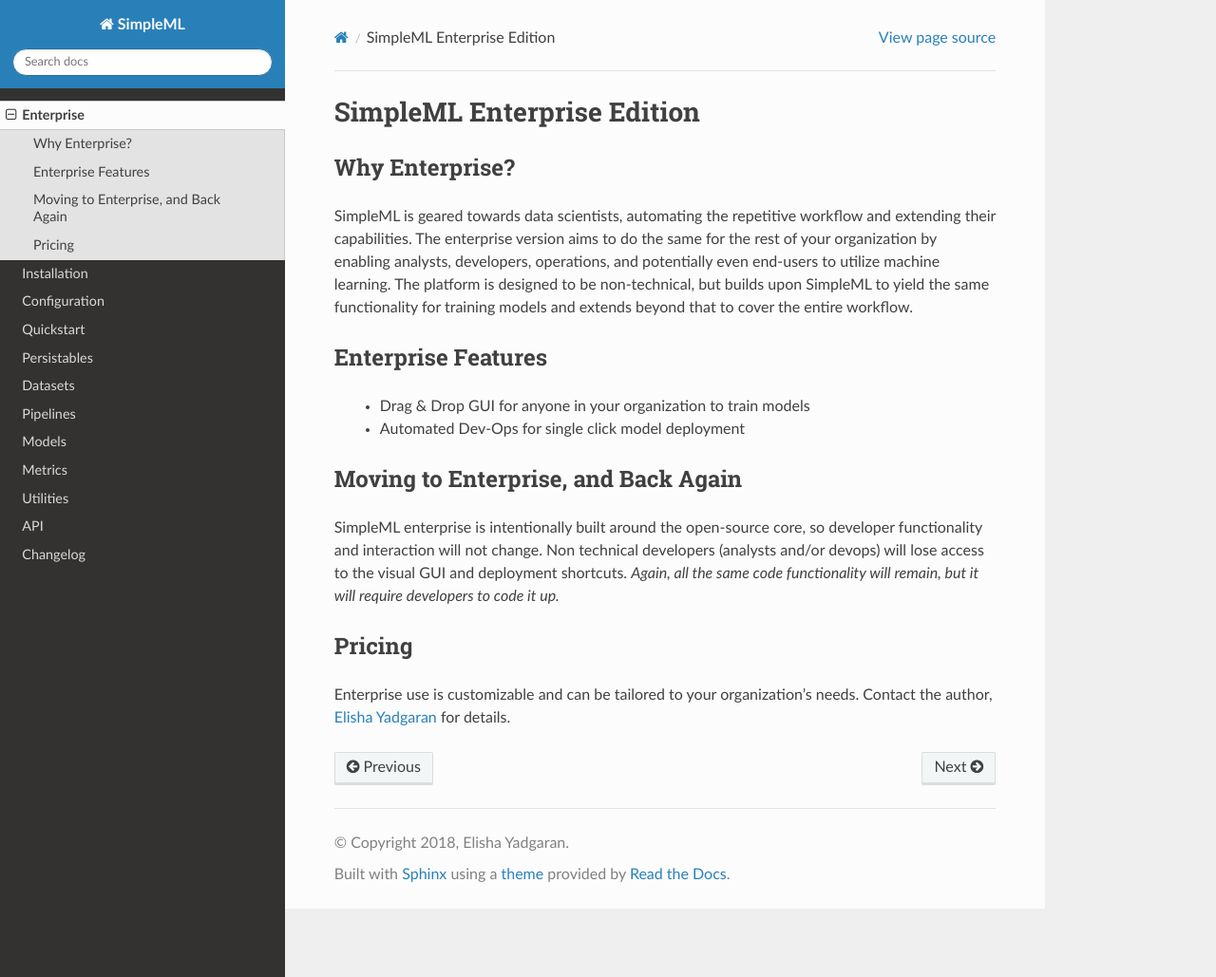
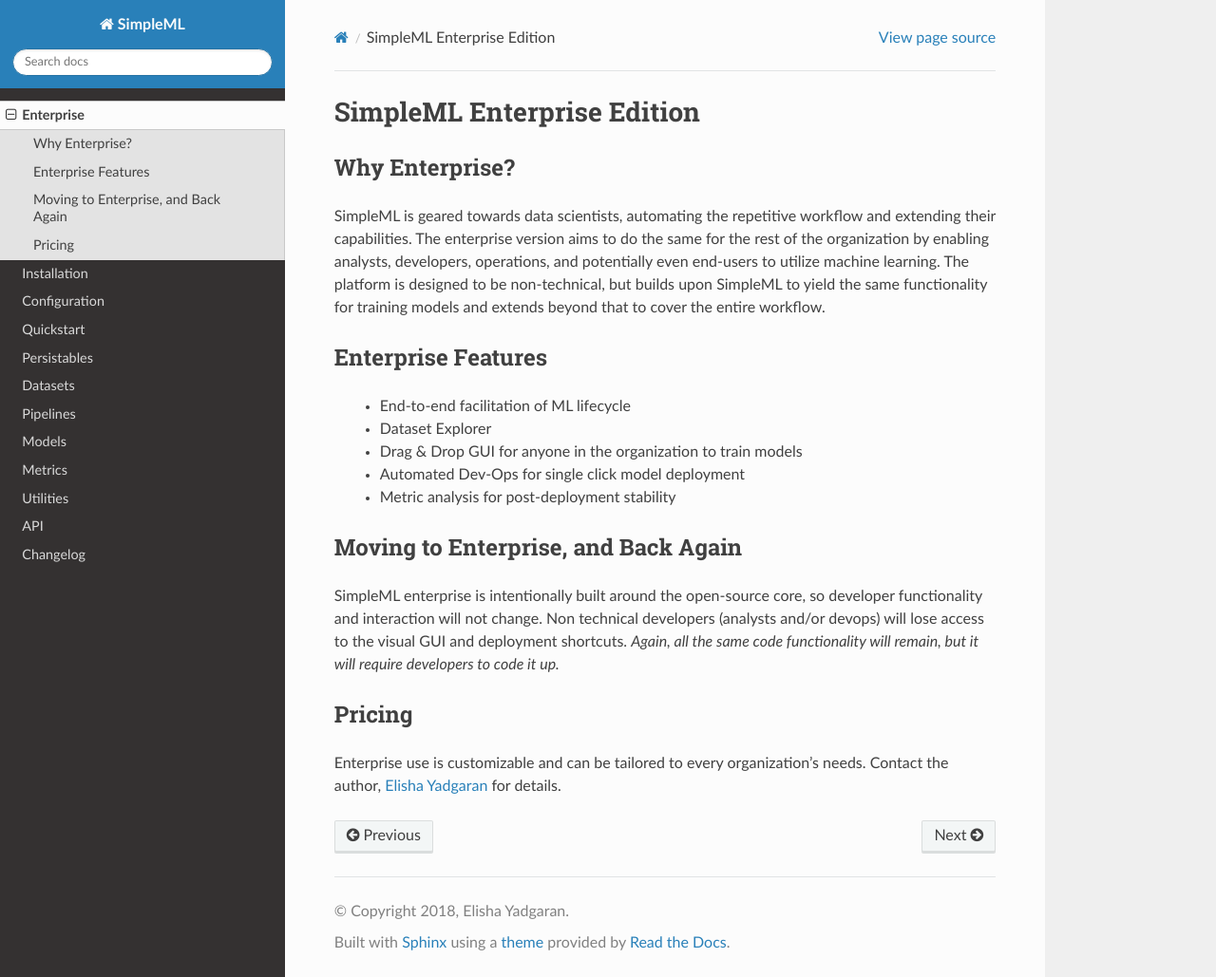
Before and after one commit to eyadgaran/SimpleML, a Sphinx documentation site: the page built from docs/source/enterprise.rst, in a window 1280 px wide and 1029 px high. Shown: the whole window at 95% size. Built offline with Sphinx 7.4.7 and the Read the Docs theme 2.0.0, drawn with Linux system fonts in a browser that asks for light colours; the version number could not be read and is left out.

Commit message:
enterprise

```diff
--- a/docs/source/enterprise.rst
+++ b/docs/source/enterprise.rst
@@ -7,7 +7,7 @@
 
 SimpleML is geared towards data scientists, automating the repetitive workflow
 and extending their capabilities. The enterprise version aims to do the same
-for the rest of your organization by enabling analysts, developers, operations,
+for the rest of the organization by enabling analysts, developers, operations,
 and potentially even end-users to utilize machine learning. The platform
 is designed to be non-technical, but builds upon SimpleML to yield the same
 functionality for training models and extends beyond that to cover the entire
@@ -16,9 +16,11 @@
 
 Enterprise Features
 -------------------
-
-  - Drag & Drop GUI for anyone in your organization to train models
+  - End-to-end facilitation of ML lifecycle
+  - Dataset Explorer
+  - Drag & Drop GUI for anyone in the organization to train models
   - Automated Dev-Ops for single click model deployment
+  - Metric analysis for post-deployment stability
 
 
 Moving to Enterprise, and Back Again
@@ -33,7 +35,7 @@
 Pricing
 -------
 
-Enterprise use is customizable and can be tailored to your organization's needs.
+Enterprise use is customizable and can be tailored to every organization's needs.
 Contact the author, `Elisha Yadgaran`_ for details.
 
 
```
